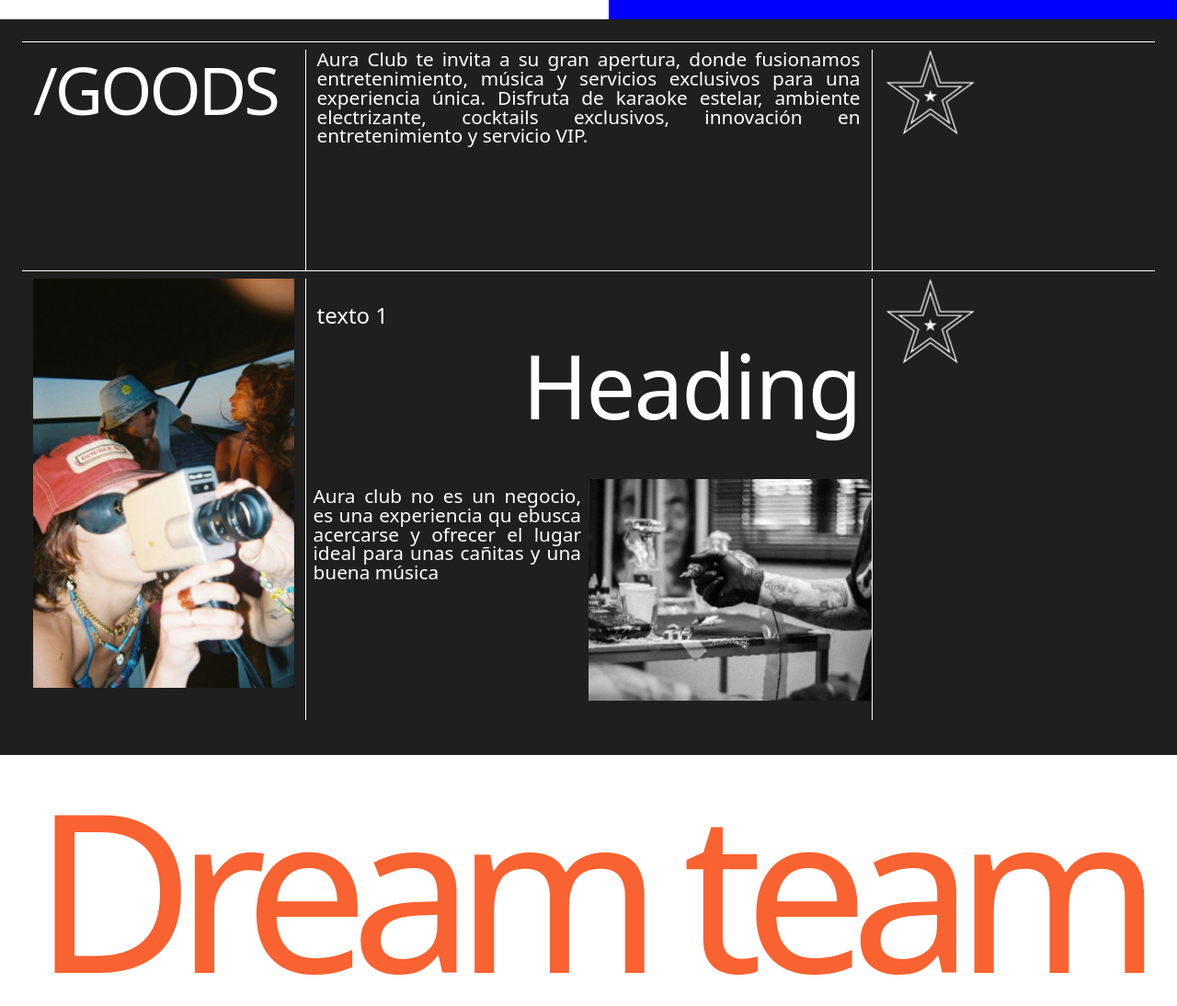
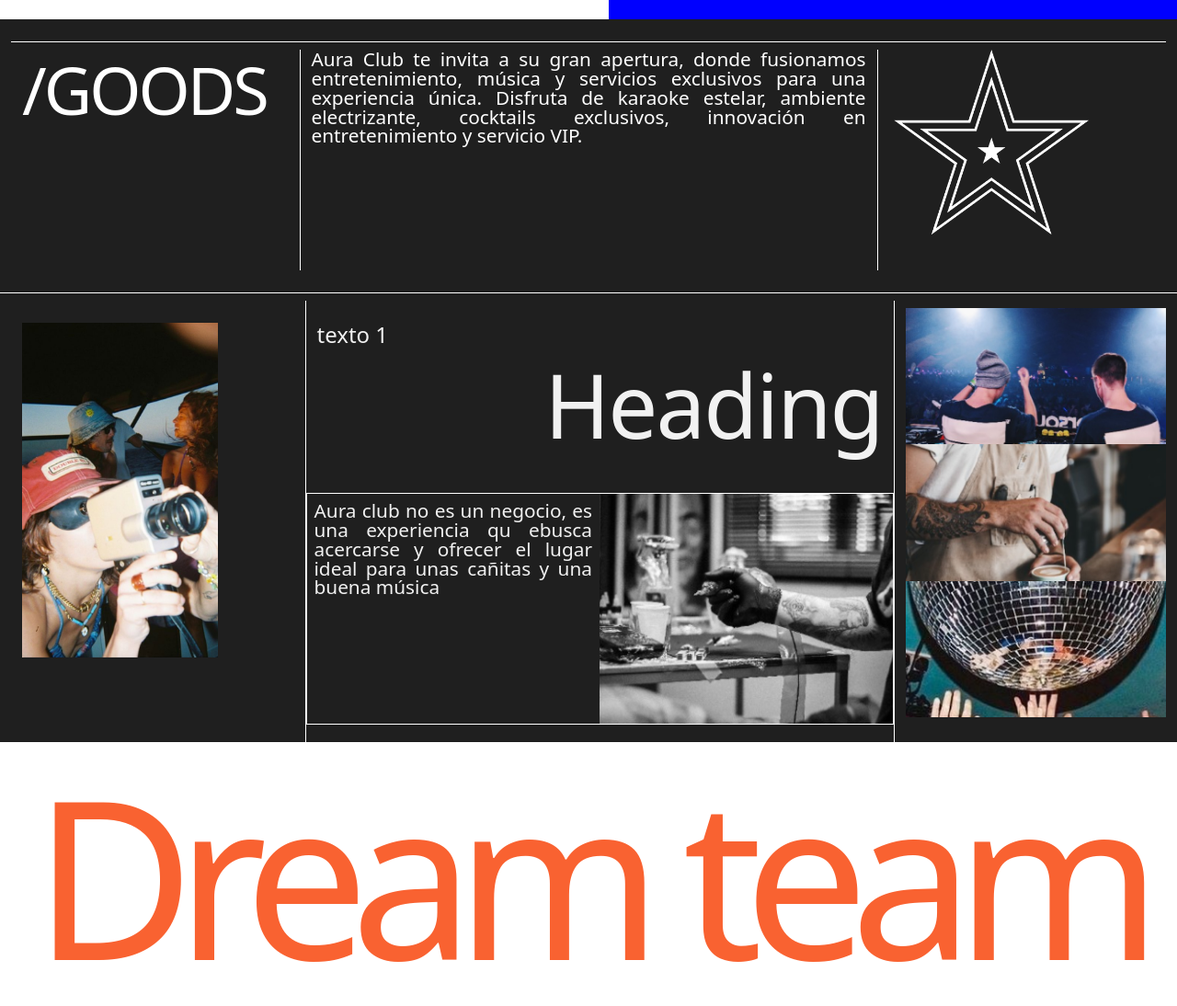
Before and after one commit to cmisabelmaria/WEB-P3, a plain HTML site: page index.html in a window 1280 px wide. Shown: the part 1438-2532 px from the top of the page at 92% size. Drawn offline with Linux system fonts and the light colour scheme.

Commit message:
goods v2

```diff
--- a/cssmain/style.css
+++ b/cssmain/style.css
@@ -127,7 +127,3 @@ h6{
 .cositas{
     height: 30em;
 }
-
-.doble{
-    width: 35%;
-}
--- a/index.html
+++ b/index.html
@@ -86,9 +86,9 @@
     </div>
 
 
-    <div class="hola col p-4 d-flex flex-column align-items-center m-0 w-100" style="background-color: #1f1f1f; color:white">
+    <div class="buenass col p-4 d-flex flex-column align-items-center m-0 w-100" style="background-color: #1f1f1f; color:white">
 
-      <div class="row w-100 border-top border-white pt-2">
+      <div class="row border-top border-white pt-2">
           <div class="goods col border-end border-white">
             <h3 class="fw-lighter">/GOODS</h3>
 
@@ -97,26 +97,28 @@
            <h6 class="lh-1 textalignjustify rounded fw-lighter"> Aura Club te invita a su gran apertura, donde fusionamos entretenimiento, música y servicios exclusivos para una experiencia única. Disfruta de karaoke estelar, ambiente electrizante, cocktails exclusivos, innovación en entretenimiento y servicio VIP.</h6>
           </div>
           <div class="col">
-            <img class="doble" src="cssmain/img.main/doublestarrr.png" alt="iconaura">
+            <img class="w-75" src="cssmain/img.main/doublestarrr.png" alt="iconaura">
           </div>
         </div>
 
-        <div class="gallerygoods">
+      </div>
+
+        <div class="gallerygoods" style="background-color: #1f1f1f; color: #f1f1f1;">
 
           <div class="row w-100 border-top border-white pt-2 m-0">
 
-            <div class="cositas col border-end border-white">
-              <img src="cssmain/img.main/picgalllery.png"alt="1">
+            <div class="cositas col border-end border-white p-4">
+              <img class="w-75" src="cssmain/img.main/analogicc.png"alt="1" >
             </div>
 
             <div class="col-6 row d-flex justify-content-center m-0 p-0 align-items-center border-end border-white">
-                <div class="aa row d-flex justify-content-center m-0 p-0 align-items-center">
+                <div class="aa row d-flex justify-content-center m-0 p-0 align-items-center ">
                   <p>texto 1</p>
                   <div class="d-flex justify-content-end">
                   <h2>Heading</h2>
                 </div>
                 </div>
-                <div class="bb d-flex flex-row p-0 m-0 h-50">
+                <div class="bb d-flex flex-row p-0 m-0 h-60 border border-white">
                   <div class="w-50 p-2">
                     <h6 class="lh-1 textalignjustify rounded fw-lighter" >Aura club no es un negocio, es una experiencia qu ebusca acercarse y ofrecer el lugar ideal para unas cañitas y una buena música</h6>
                 </div>
@@ -128,14 +130,18 @@
                 </div>
 
             </div>
-            <div class="col">
-              <img class="doble" src="cssmain/img.main/doublestarrr.png" alt="iconaura">
+            <div class="col ">
+              <div class="pt-2">
+              <img  src="cssmain/img.main/8.png" alt="">
+            </div>
+              <img  src="cssmain/img.main/picgalllery-1.png" alt="iconaura">
+              <img  src="cssmain/img.main/picgalllery-2.png" alt="">
             </div>
           </div>
 
         </div>
 
-    </div>
+
 
 
 <section id="dreamteam h-100vh">
```
Also changed, not shown: cssmain/img.main/8.png (added), cssmain/img.main/analogic.png (added), cssmain/img.main/analogicc.png (added), cssmain/img.main/picgalllery-1.png (added), cssmain/img.main/picgalllery-2.png (added).
